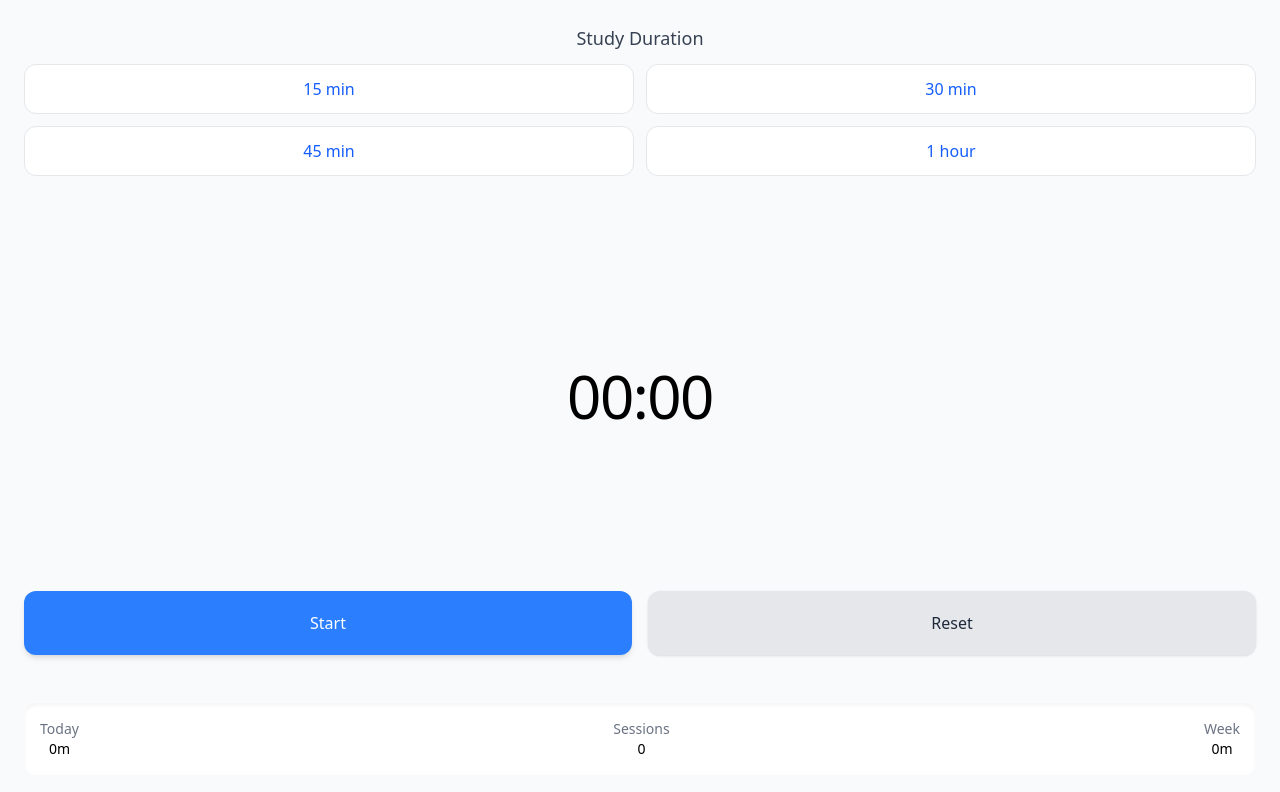
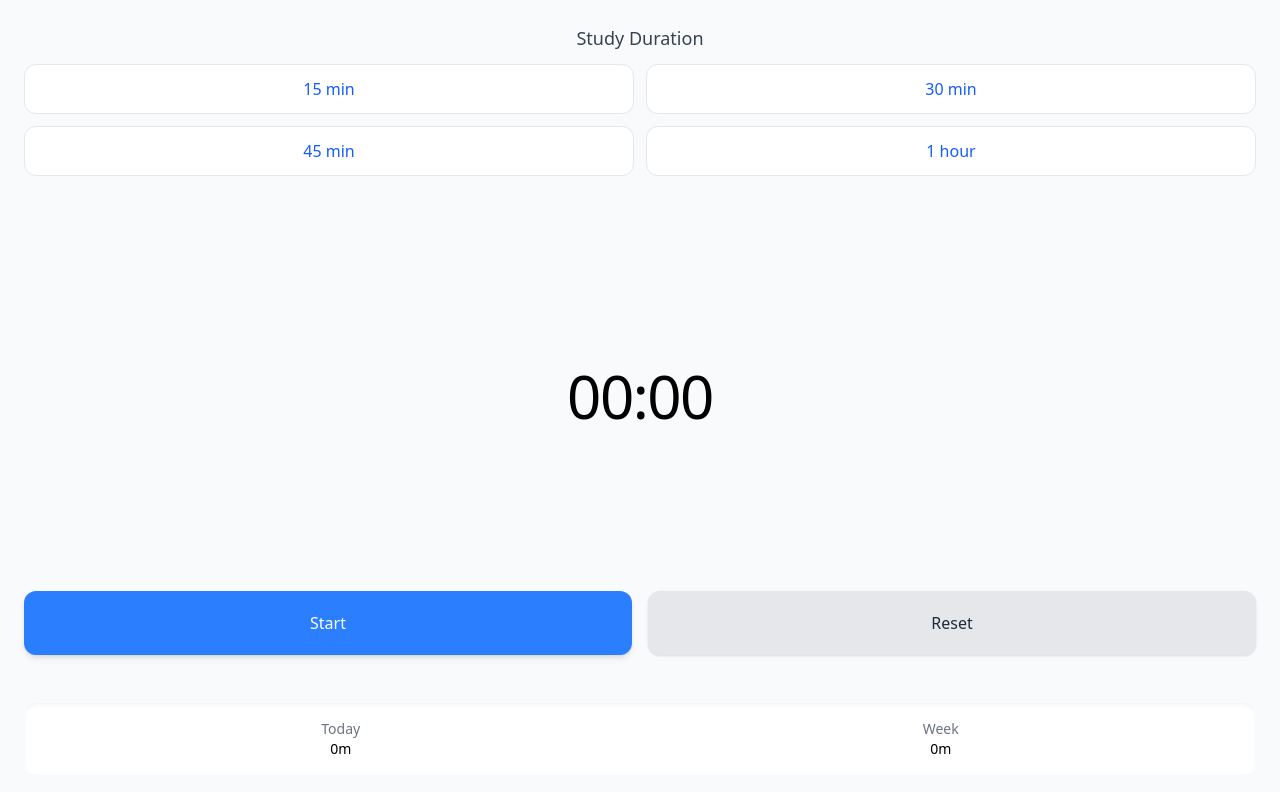
Before and after one commit to tiubarore/StudyTracker, a React (Vite) app: page / in a window 1280 px wide. Shown: the top 792 px of the page. Built offline with nearby package versions, Linux system fonts and the light colour scheme.

Commit message:
removed the completedsessions and adjusted the space around

```diff
--- a/src/components/Timer.jsx
+++ b/src/components/Timer.jsx
@@ -230,15 +230,15 @@ const Timer = () => {
       />
 
       <div className="mt-4 p-4 bg-white bg-opacity-80 rounded-xl shadow-inner">
-        <div className="flex justify-between text-sm">
+        <div className="flex justify-around text-sm">
           <div className="text-center">
             <p className="text-gray-500">Today</p>
             <p className="font-medium">{formatTimeForTotals(dailyTotal)}</p>
           </div>
-          <div className="text-center">
+          {/* <div className="text-center">
             <p className="text-gray-500">Sessions</p>
             <p className="font-medium">{sessionsCompleted}</p>
-          </div>
+          </div> */}
           <div className="text-center">
             <p className="text-gray-500">Week</p>
             <p className="font-medium">{formatTimeForTotals(weeklyTotal)}</p>
```
